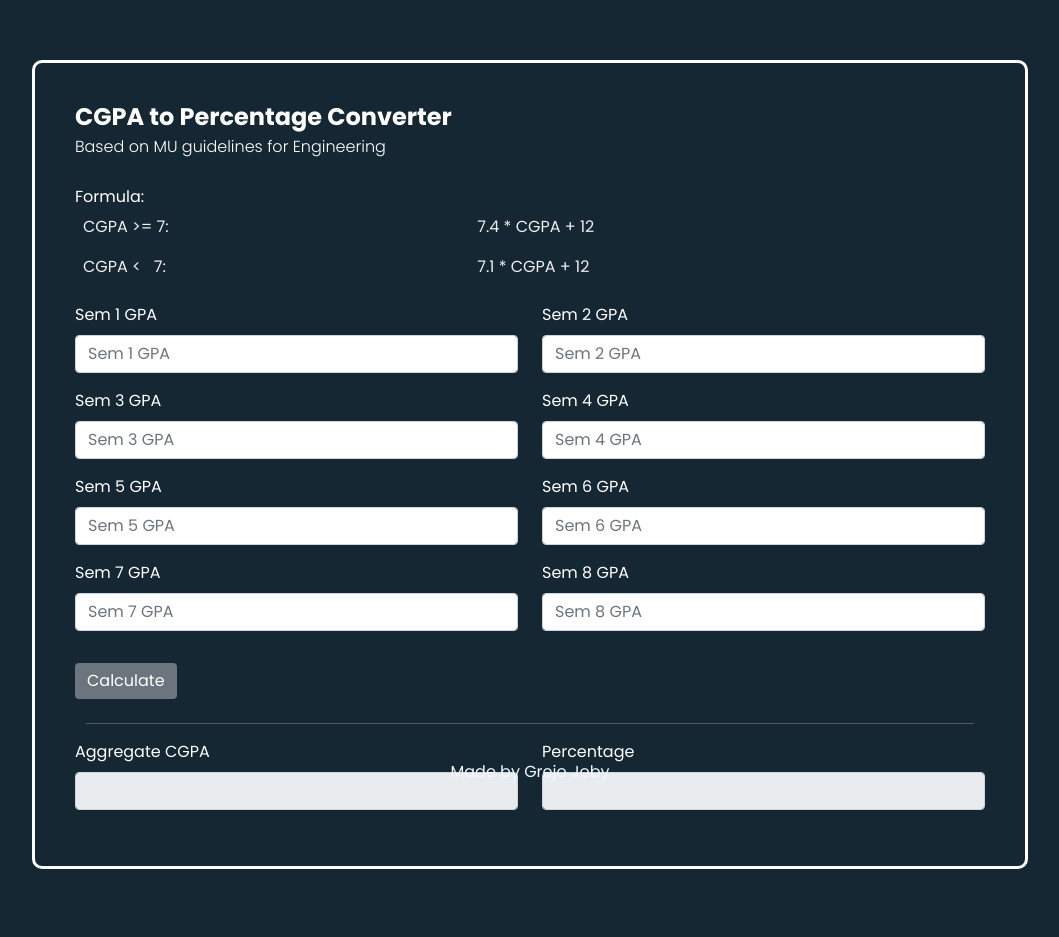
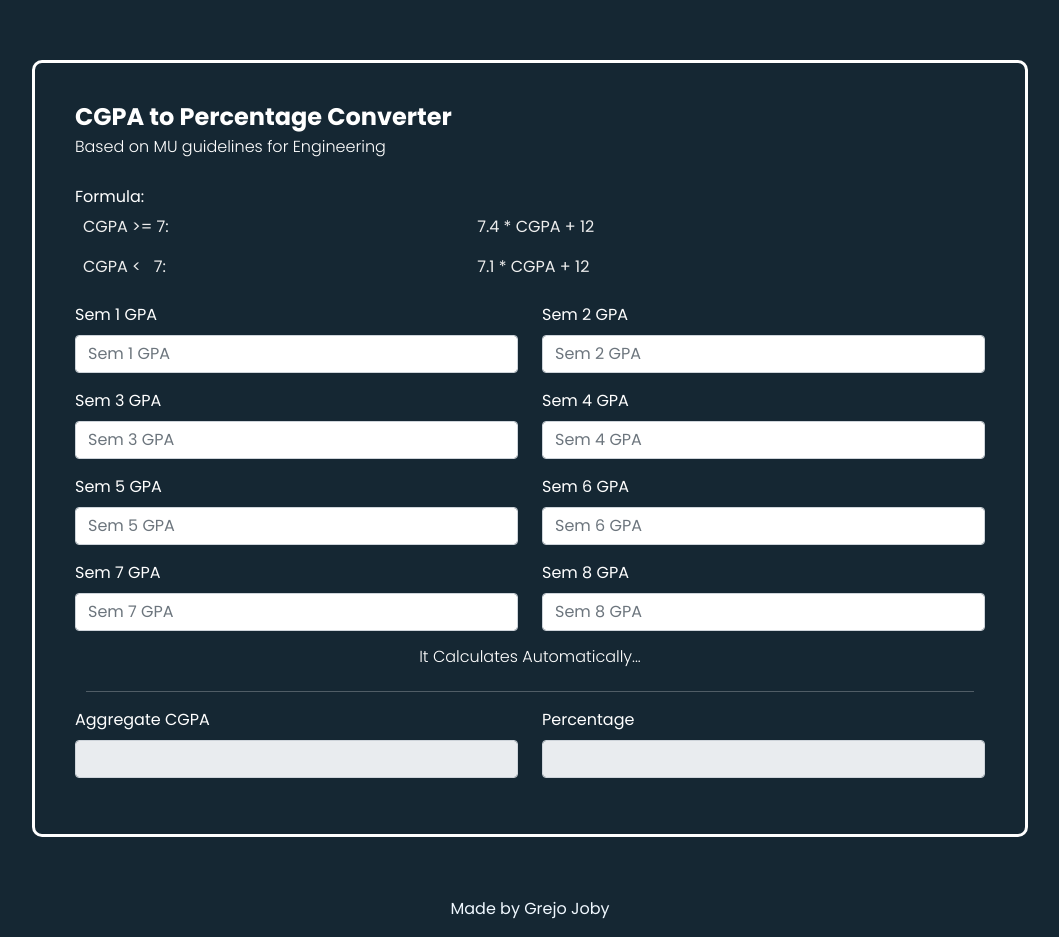
Before and after one commit to grejojoby/mu-engg-cgpa-percentage-converter, a plain HTML site: page index.html in a window 1280 px wide. Shown: the whole page, without its empty margins (110-1169 px from the left). Drawn offline with nearby package versions, Linux system fonts and the light colour scheme.

Commit message:
height fix

```diff
--- a/index.html
+++ b/index.html
@@ -72,10 +72,10 @@
                                 <input type="number" class="form-control" id="sem8" name="sem8" placeholder="Sem 8 GPA"
                                     onchange="calculate()">
                             </div>
+                            <div class="col-md-12 text-center">
+                                <p class="text-small text-center mb-0">It Calculates Automatically...</p>
+                            </div>
 
-                            <div class="form-button mt-3">
-                                <button id="submit" type="submit" class="btn btn-primary">Calculate</button>
-                            </div>
                             <hr class="mt-4 mb-3" style="width: 95%;margin: auto;">
                             <div class="col-md-6 mb-3">
                                 <label for="sem1" class="form-label">Aggregate CGPA</label>
@@ -91,7 +91,7 @@
             </div>
         </div>
     </div>
-    <div class="row fixed-bottom text-center" style="color: aliceblue;">
+    <div class="row text-center" style="color: aliceblue;padding: 0;margin: 0;">
         <p>Made by Grejo Joby</p>
     </div>
     <script src="https://cdn.jsdelivr.net/npm/bootstrap@5.0.2/dist/js/bootstrap.bundle.min.js"
--- a/style.css
+++ b/style.css
@@ -23,7 +23,7 @@ html, body {
       justify-content: center;
       align-items: center;
       text-align: center;
-      min-height: 100vh;
+      min-height: 85vh;
 }
 
 .form-holder .form-content {
```
